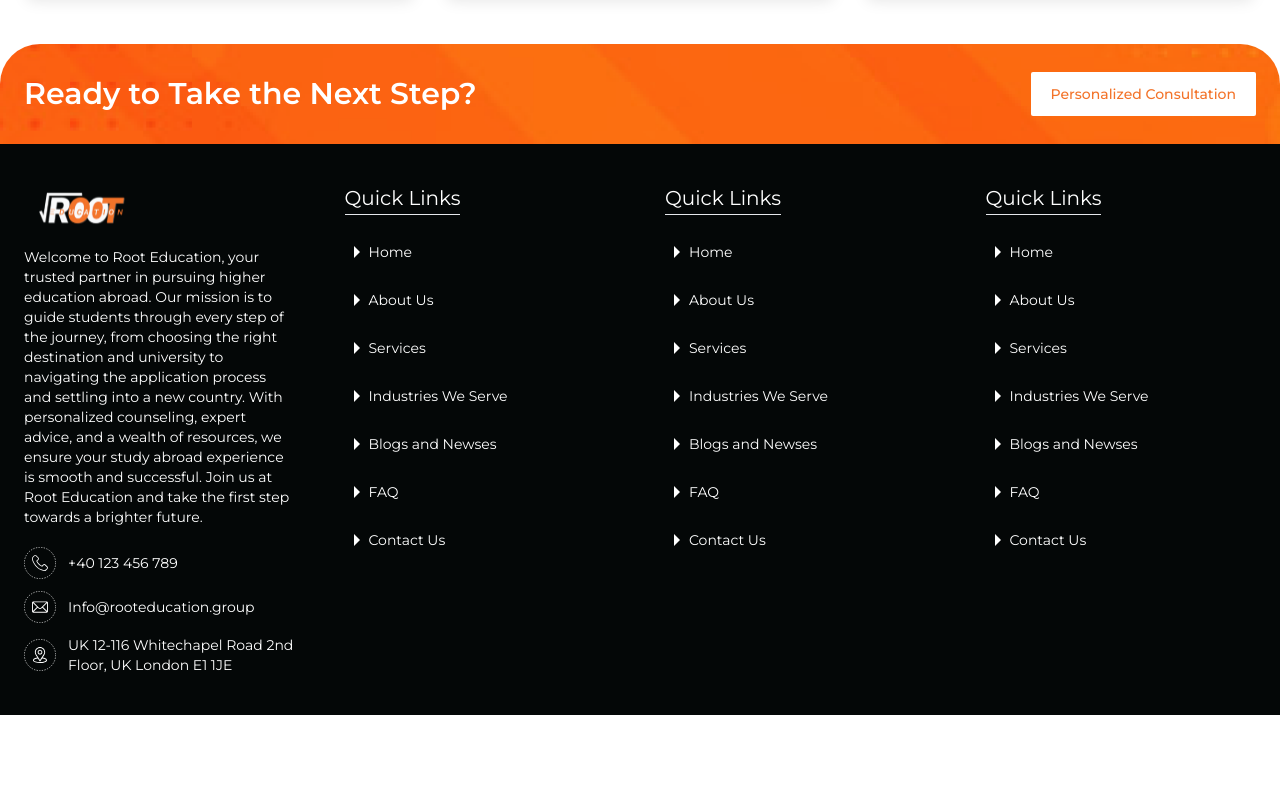
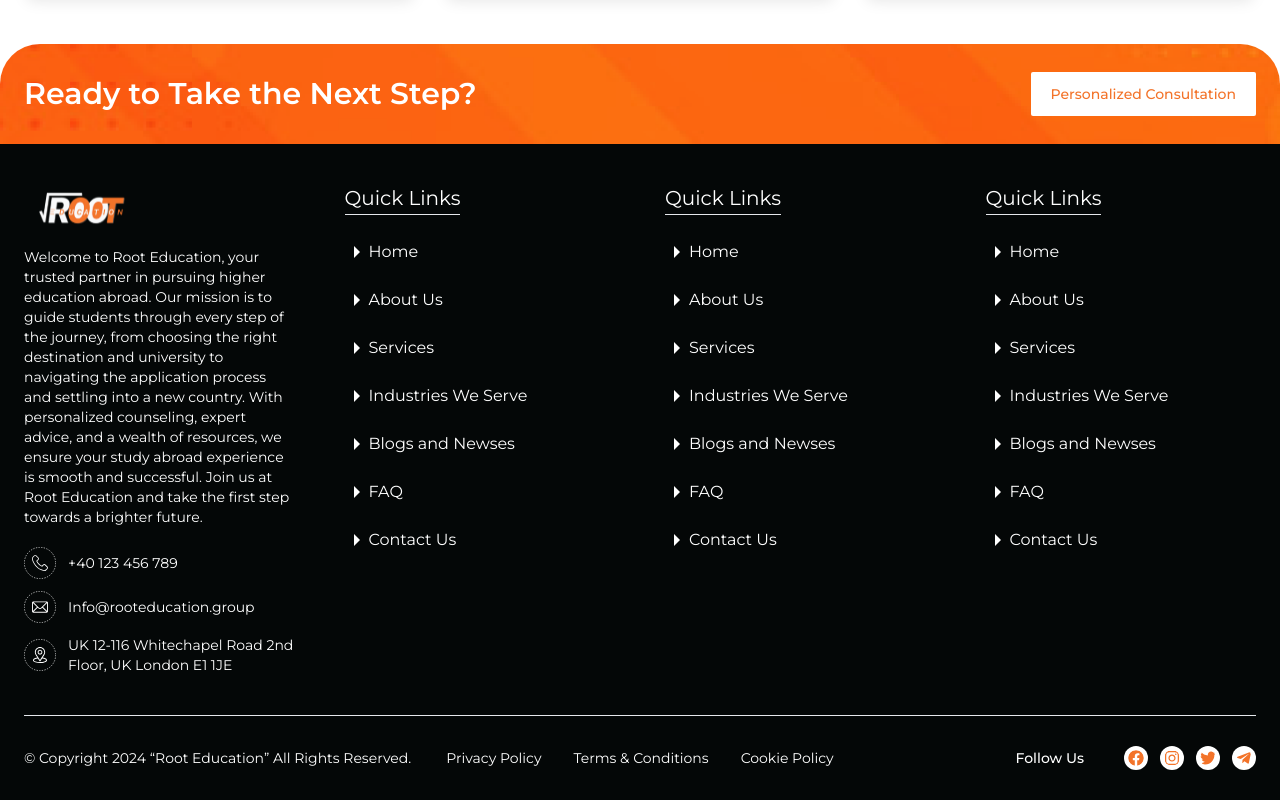
Before and after one commit to AbabilGroup/root-education, a Next.js app: page / in a window 1280 px wide. Shown: the part 2162-2962 px from the top of the page. Before the commit the page ends 2877 px from the top, so only its background shows below. Built offline with nearby package versions, Linux system fonts and the light colour scheme.

Commit message:
add footer bottom part

```diff
--- a/src/components/common/Footer.tsx
+++ b/src/components/common/Footer.tsx
@@ -2,6 +2,12 @@ import Image from "next/image";
 import Button from "../ui/Button";
 import Link from "next/link";
 import { IoMdArrowDropright } from "react-icons/io";
+import {
+  FaFacebook,
+  FaInstagram,
+  FaTelegramPlane,
+  FaTwitter,
+} from "react-icons/fa";
 
 const Footer = () => {
   return (
@@ -16,7 +22,7 @@ const Footer = () => {
           </Button>
         </div>
       </div>
-      <div className="bg-secondary py-[40px]">
+      <div className="bg-secondary pt-[40px]">
         <div className="container flex gap-x-[50px]">
           <div className="basis-[25%] space-y-5">
             <div className="relative h-[43px] w-[110px]">
@@ -147,7 +153,7 @@ const Footer = () => {
           </div>
           <div className="basis-[25%] space-y-7 text-white">
             <span className="border-b-[1px] pb-1 text-xl">Quick Links</span>
-            <ul className="flex flex-col justify-between gap-6 text-sm">
+            <ul className="flex flex-col justify-between gap-6">
               <li className="flex items-center">
                 <IoMdArrowDropright className="text-2xl" />
                 <Link className="duration-200 hover:text-primary" href="/">
@@ -212,7 +218,7 @@ const Footer = () => {
           </div>
           <div className="basis-[25%] space-y-7 text-white">
             <span className="border-b-[1px] pb-1 text-xl">Quick Links</span>
-            <ul className="flex flex-col justify-between gap-6 text-sm">
+            <ul className="flex flex-col justify-between gap-6">
               <li className="flex items-center">
                 <IoMdArrowDropright className="text-2xl" />
                 <Link className="duration-200 hover:text-primary" href="/">
@@ -277,7 +283,7 @@ const Footer = () => {
           </div>
           <div className="basis-[25%] space-y-7 text-white">
             <span className="border-b-[1px] pb-1 text-xl">Quick Links</span>
-            <ul className="flex flex-col justify-between gap-6 text-sm">
+            <ul className="flex flex-col justify-between gap-6">
               <li className="flex items-center">
                 <IoMdArrowDropright className="text-2xl" />
                 <Link className="duration-200 hover:text-primary" href="/">
@@ -341,6 +347,67 @@ const Footer = () => {
             </ul>
           </div>
         </div>
+        <div className="container">
+          <hr className="mt-[40px]" />
+          <div className="flex flex-col items-center justify-between gap-6 py-[30px] text-center text-sm text-white md:text-left xl:flex-row">
+            <div className="basis-full lg:basis-1/3">
+              © Copyright 2024 “Root Education” All Rights Reserved.
+            </div>
+            <div className="basis-full lg:basis-1/3">
+              <ul className="flex items-center justify-center gap-8">
+                <li>
+                  <Link
+                    href="/privacy-policy"
+                    className="duration-200 hover:underline"
+                  >
+                    Privacy Policy
+                  </Link>
+                </li>
+                <li>
+                  <Link
+                    href="/terms-of-conditions"
+                    className="duration-200 hover:underline"
+                  >
+                    Terms & Conditions
+                  </Link>
+                </li>
+                <li>
+                  <Link className="duration-200 hover:underline" href="#">
+                    Cookie Policy
+                  </Link>
+                </li>
+              </ul>
+            </div>
+            <div className="basis-full lg:basis-1/3">
+              <div className="flex flex-col items-center justify-end gap-3 font-medium xl:flex-row xl:gap-10">
+                Follow Us
+                <span className="flex items-center gap-3">
+                  <Link
+                    href="https://www.facebook.com/hireandfire.eu"
+                    target=" blank"
+                  >
+                    <FaFacebook className="rounded-full bg-white p-1 text-2xl text-primary duration-200 hover:bg-primary hover:text-white" />
+                  </Link>
+                  <Link
+                    href="https://www.instagram.com/hireandfire.eu/"
+                    target=" blank"
+                  >
+                    <FaInstagram className="rounded-full bg-white p-1 text-2xl text-primary duration-200 hover:bg-primary hover:text-white" />
+                  </Link>
+                  <Link
+                    href="https://twitter.com/hireandfireeu"
+                    target=" blank"
+                  >
+                    <FaTwitter className="rounded-full bg-white p-1 text-2xl text-primary duration-200 hover:bg-primary hover:text-white" />
+                  </Link>
+                  <Link href="https://telegram.org/" target=" blank">
+                    <FaTelegramPlane className="rounded-full bg-white p-1 text-2xl text-primary duration-200 hover:bg-primary hover:text-white" />
+                  </Link>
+                </span>
+              </div>
+            </div>
+          </div>
+        </div>
       </div>
     </footer>
   );
```
